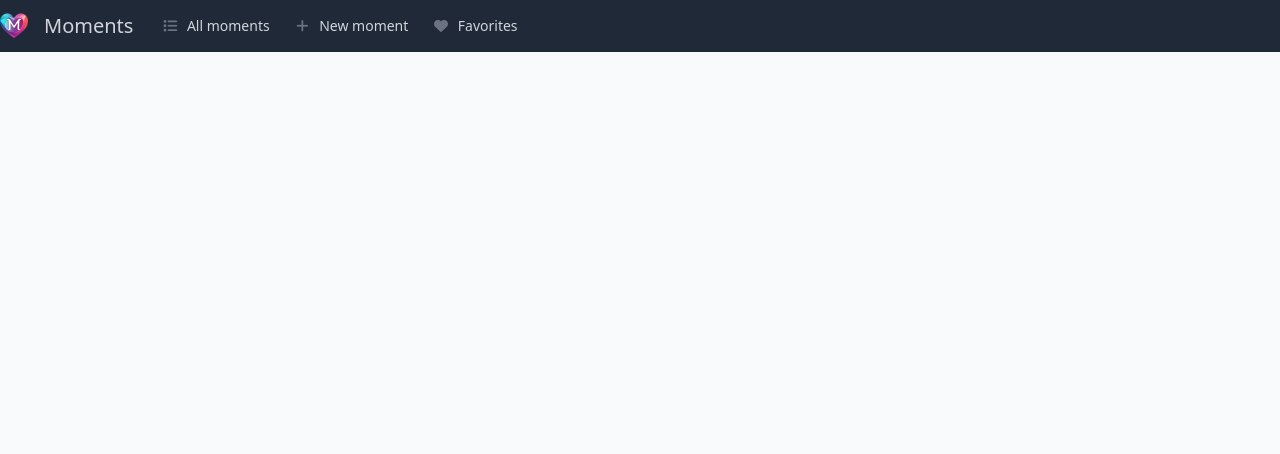
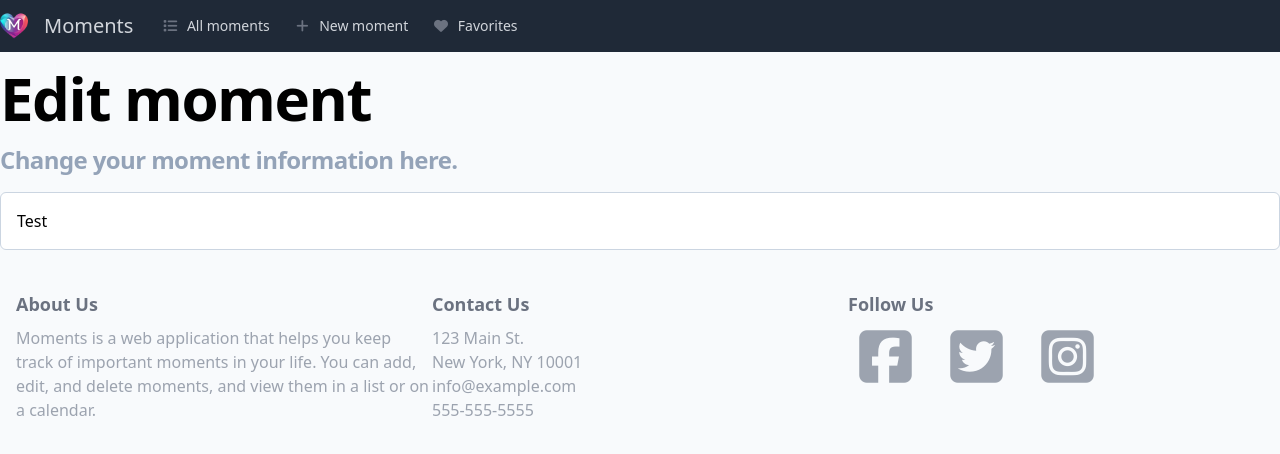
Before and after one commit to hrohden/getclass-frontend, a React (Vite) app: page /edit/01d5cabc-e0c5-42da-853d-7f167b16db36 in a window 1280 px wide. Shown: the top 454 px of the page. Built offline with nearby package versions, Linux system fonts and the light colour scheme.

Commit message:
Create Edit page

```diff
--- a/src/App.tsx
+++ b/src/App.tsx
@@ -1,5 +1,6 @@
 import { BrowserRouter, Route, Routes } from 'react-router-dom'
 import Navbar from './components/Navbar'
+import Edit from './pages/Edit'
 import Favorites from './pages/Favorites'
 import Home from './pages/Home'
 import New from './pages/New'
@@ -15,6 +16,7 @@ function App() {
             <Route path='/' element={<Home />} />
             <Route path='/new' element={<New />} />
             <Route path='/favorites' element={<Favorites />} />
+            <Route path='/edit/:id' element={<Edit />} />
           </Routes>
         </main>
       </BrowserRouter>
--- /dev/null
+++ b/src/pages/Edit.tsx
@@ -0,0 +1,13 @@
+import DefaultLayout from '../layouts/DefaultLayout'
+
+const Edit = () => {
+  return (
+    <DefaultLayout
+      title='Edit moment'
+      description='Change your moment information here.'
+    >
+      Test
+    </DefaultLayout>
+  )
+}
+export default Edit
--- a/src/pages/Home.tsx
+++ b/src/pages/Home.tsx
@@ -1,4 +1,5 @@
 import { useContext } from 'react'
+import { Link } from 'react-router-dom'
 import DefaultLayout from '../layouts/DefaultLayout'
 import MomentsContext from '../store/momentsContext'
 
@@ -39,6 +40,9 @@ const Home = () => {
                 {moment.description}
               </td>
               <td className='border border-gray-400 px-4 py-2'>
+                <Link to={`/edit/${moment.id}`}>
+                  <i className='fa-fw fa-solid fa-trash'></i> Edit
+                </Link>
                 <button
                   onClick={() => {
                     deleteMoment(moment)
```
